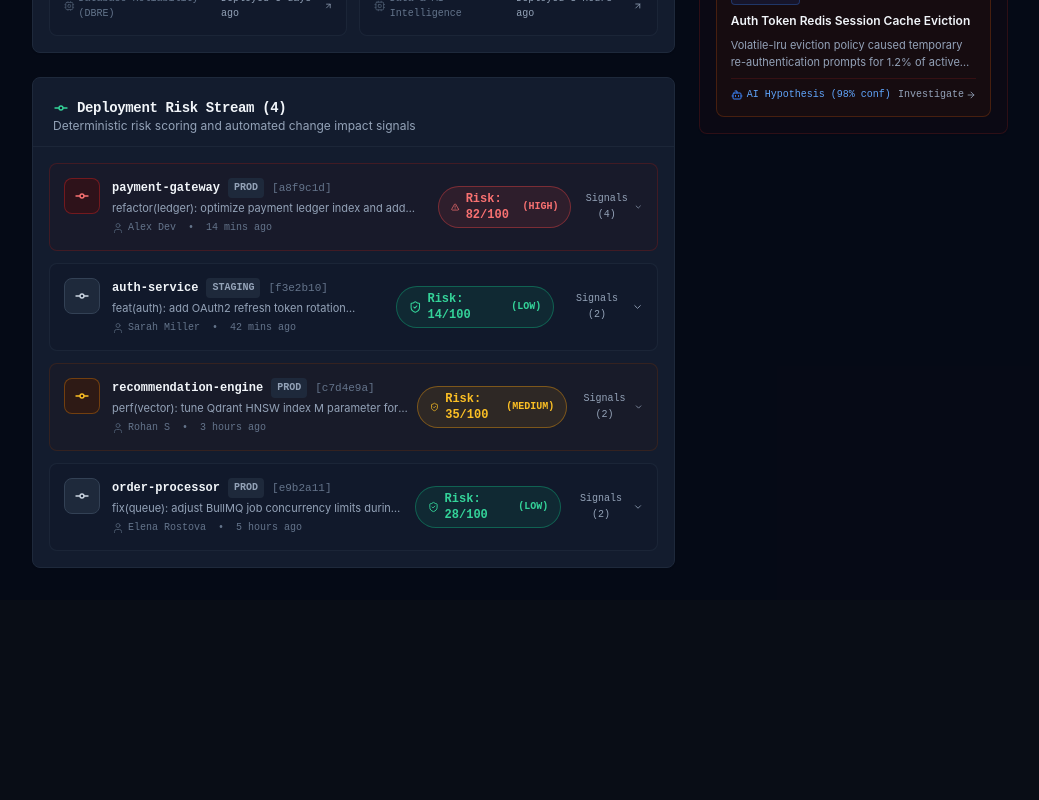
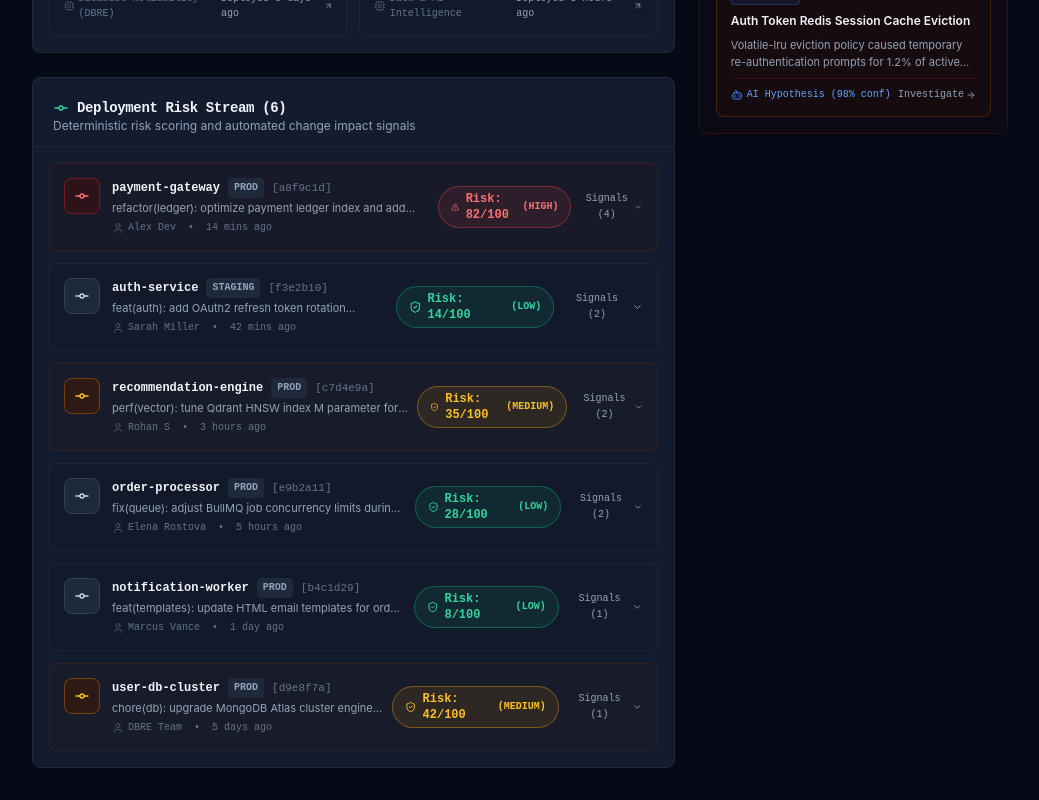
Before and after one commit to Rohan-shiva/aegis-engineering-reliablity-plateform, a Next.js app in the folder apps/web/: page / in a window 1280 px wide. Shown: the part 1159-1959 px from the top of the page, without its empty margins (240-1279 px from the left). Before the commit the page ends 1759 px from the top, so only its background shows below. Built offline with nearby package versions, Linux system fonts and the light colour scheme.

Commit message:
feat(web): extend deployment domain types and mock fixtures with diff files and risk signals

```diff
--- a/apps/web/src/mocks/deployments.ts
+++ b/apps/web/src/mocks/deployments.ts
@@ -16,11 +16,26 @@ export const MOCK_DEPLOYMENTS: Deployment[] = [
     status: "failed",
     riskScore: 82,
     riskLevel: "HIGH",
+    durationSeconds: 145,
+    rollbackSha: "v2.4.1",
+    affectedServicesCount: 2,
     riskFactors: [
       "Payment service modified",
       "Database schema query altered",
       "Affected downstream service: order-processor",
       "Similar deployment previously triggered SEV-2 incident",
+    ],
+    riskSignals: [
+      { id: "sig-1", category: "payment", title: "Core Payment Ledger Code Modified", description: "Modified Stripe payment processing pipeline in payment-gateway.", weight: 30 },
+      { id: "sig-2", category: "database", title: "PostgreSQL Index Altered", description: "Altered index definitions on ledger_entries table without backwards compatibility test.", weight: 25 },
+      { id: "sig-3", category: "historical_incident", title: "Historical Incident Pattern Match", description: "Matches 85% similarity with past SEV-2 incident INC-7291 (index lock contention).", weight: 15 },
+      { id: "sig-4", category: "dependency", title: "Downstream Cascade Risk", description: "Order processing checkout flow depends directly on payment-gateway response latency.", weight: 12 },
+    ],
+    changedFiles: [
+      { filename: "src/services/stripeLedger.ts", additions: 142, deletions: 65, status: "modified", isHighRisk: true },
+      { filename: "migrations/20260905_alter_ledger_index.sql", additions: 28, deletions: 4, status: "added", isHighRisk: true },
+      { filename: "src/types/payment.ts", additions: 18, deletions: 2, status: "modified", isHighRisk: false },
+      { filename: "tests/ledger.test.ts", additions: 45, deletions: 12, status: "modified", isHighRisk: false },
     ],
   },
   {
@@ -38,9 +53,18 @@ export const MOCK_DEPLOYMENTS: Deployment[] = [
     status: "success",
     riskScore: 14,
     riskLevel: "LOW",
+    durationSeconds: 88,
+    affectedServicesCount: 1,
     riskFactors: [
       "Low risk non-breaking endpoint addition",
       "100% unit & integration test coverage",
+    ],
+    riskSignals: [
+      { id: "sig-10", category: "auth", title: "Additive OAuth2 Token Endpoint", description: "Added new refresh token rotation without modifying existing login route.", weight: 14 },
+    ],
+    changedFiles: [
+      { filename: "src/routes/oauthRefresh.ts", additions: 85, deletions: 0, status: "added", isHighRisk: false },
+      { filename: "src/utils/jwt.ts", additions: 14, deletions: 6, status: "modified", isHighRisk: false },
     ],
   },
   {
@@ -58,9 +82,18 @@ export const MOCK_DEPLOYMENTS: Deployment[] = [
     status: "success",
     riskScore: 35,
     riskLevel: "MEDIUM",
+    durationSeconds: 210,
+    affectedServicesCount: 1,
     riskFactors: [
       "Vector search configuration parameter change",
       "Verified in staging benchmark environment",
+    ],
+    riskSignals: [
+      { id: "sig-20", category: "dependency", title: "Qdrant Index Parameter Tuning", description: "Adjusted HNSW index M from 16 to 32 for lower query latency.", weight: 35 },
+    ],
+    changedFiles: [
+      { filename: "config/qdrant.yaml", additions: 6, deletions: 6, status: "modified", isHighRisk: false },
+      { filename: "src/vectorSearch.py", additions: 22, deletions: 10, status: "modified", isHighRisk: false },
     ],
   },
   {
@@ -78,9 +111,67 @@ export const MOCK_DEPLOYMENTS: Deployment[] = [
     status: "success",
     riskScore: 28,
     riskLevel: "LOW",
+    durationSeconds: 95,
+    affectedServicesCount: 2,
     riskFactors: [
       "Configuration tweak only",
       "No database schema changes",
     ],
+    riskSignals: [
+      { id: "sig-30", category: "dependency", title: "Queue Concurrency Adjustment", description: "Increased BullMQ worker pool size from 10 to 25.", weight: 28 },
+    ],
+    changedFiles: [
+      { filename: "src/queue/workerPool.ts", additions: 12, deletions: 8, status: "modified", isHighRisk: false },
+    ],
+  },
+  {
+    id: "dep-105",
+    serviceId: "srv-notify",
+    serviceName: "notification-worker",
+    environment: "PROD",
+    commitSha: "b4c1d29",
+    commitMessage: "feat(templates): update HTML email templates for order receipts",
+    author: {
+      name: "Marcus Vance",
+      githubHandle: "marcusv",
+    },
+    deployedAt: "1 day ago",
+    status: "success",
+    riskScore: 8,
+    riskLevel: "LOW",
+    durationSeconds: 45,
+    affectedServicesCount: 0,
+    riskFactors: ["Static asset template update"],
+    riskSignals: [
+      { id: "sig-40", category: "auth", title: "HTML Template Asset Update", description: "Non-code layout changes in email template rendering.", weight: 8 },
+    ],
+    changedFiles: [
+      { filename: "templates/receipt.html", additions: 35, deletions: 20, status: "modified", isHighRisk: false },
+    ],
+  },
+  {
+    id: "dep-106",
+    serviceId: "srv-db-user",
+    serviceName: "user-db-cluster",
+    environment: "PROD",
+    commitSha: "d9e8f7a",
+    commitMessage: "chore(db): upgrade MongoDB Atlas cluster engine to v7.0.12",
+    author: {
+      name: "DBRE Team",
+      githubHandle: "dbre-team",
+    },
+    deployedAt: "5 days ago",
+    status: "success",
+    riskScore: 42,
+    riskLevel: "MEDIUM",
+    durationSeconds: 620,
+    affectedServicesCount: 4,
+    riskFactors: ["Database engine version upgrade across replica set"],
+    riskSignals: [
+      { id: "sig-50", category: "database", title: "Database Engine Upgrade", description: "Minor patch upgrade to MongoDB Atlas replica set.", weight: 42 },
+    ],
+    changedFiles: [
+      { filename: "terraform/mongodb_cluster.tf", additions: 4, deletions: 4, status: "modified", isHighRisk: true },
+    ],
   },
 ];
```
Also changed, not shown: apps/web/src/types/domain.ts (+23 -1 lines).
